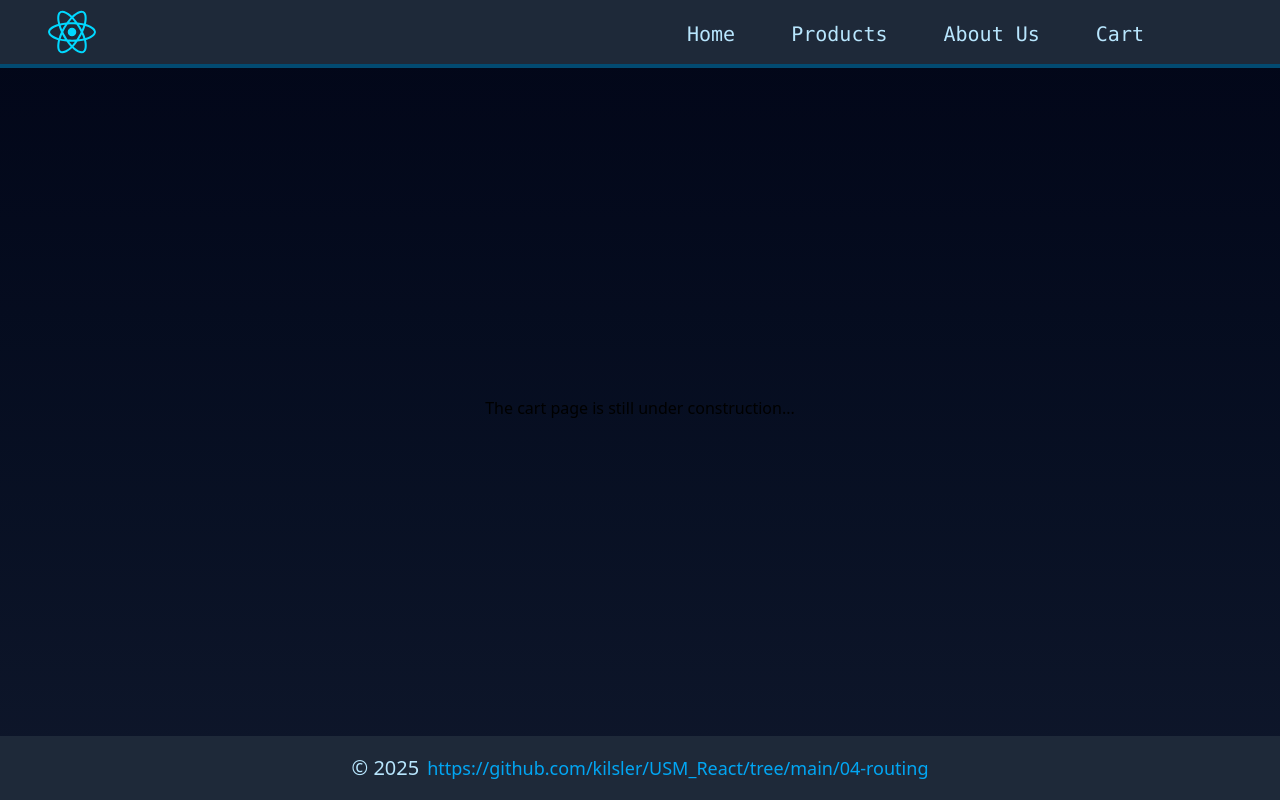
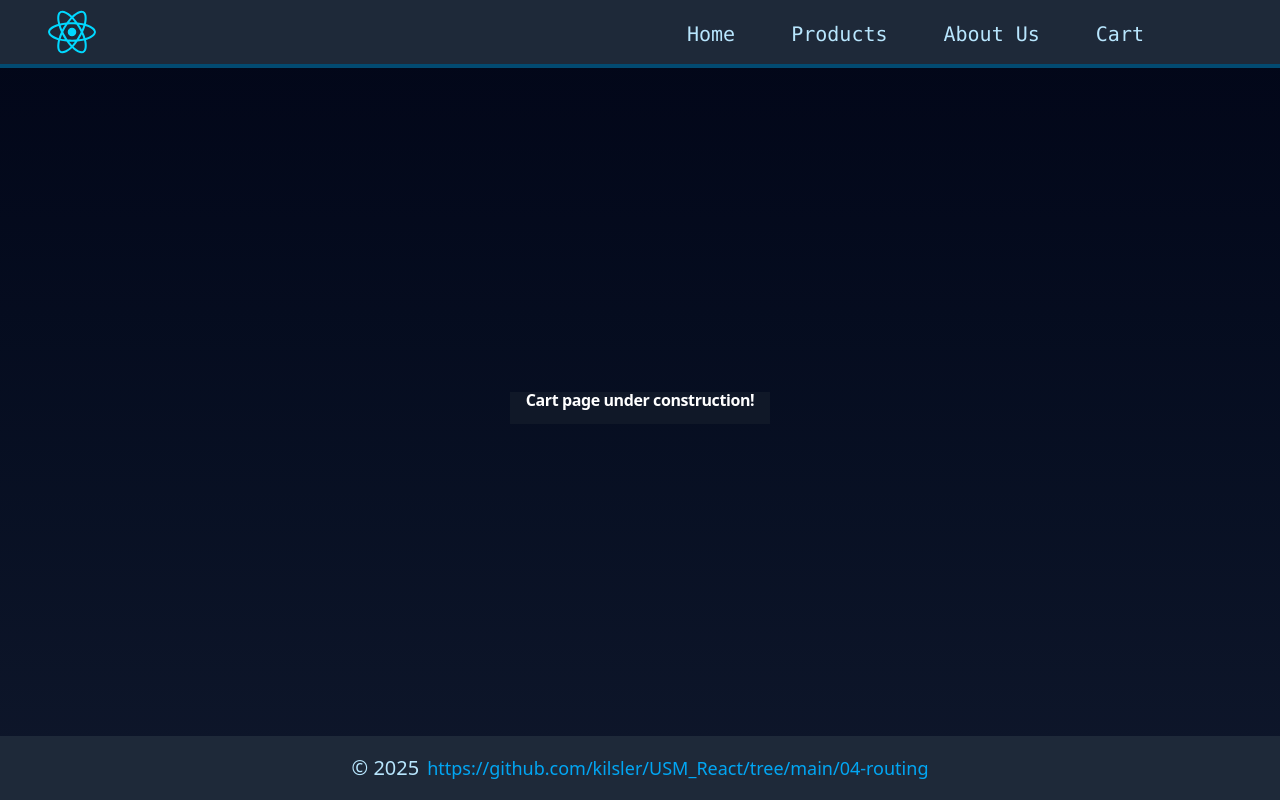
Before and after one commit to kilsler/USM_React, a React (Vite) app in the folder 04-routing/: page /cart in a window 1280 px wide. Built offline with nearby package versions, Linux system fonts and the light colour scheme.

Commit message:
Update CartPage.jsx

```diff
--- a/04-routing/src/components/pages/CartPage.jsx
+++ b/04-routing/src/components/pages/CartPage.jsx
@@ -1,8 +1,14 @@
 export default function CartPage(){
     return (
-        <>
-        <h2>The cart page is still under construction...</h2>
-        </>
+    <section className="bg-gray-900">
+            <div className="grid max-w-screen-xl px-4 mx-auto gap-8 py-16 grid-cols-12">
+                <div className="mr-auto place-self-center lg:col-span-7">
+                    <h1 className="max-w-2xl mb-4 text-6xl font-extrabold tracking-tight leading-none text-white">
+                        Cart page under construction!
+                    </h1>
+                </div>
+            </div>
+        </section>
     )
 
 }
```
